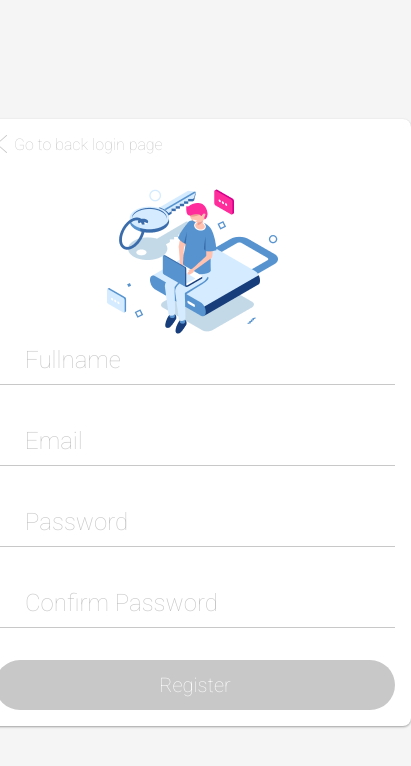
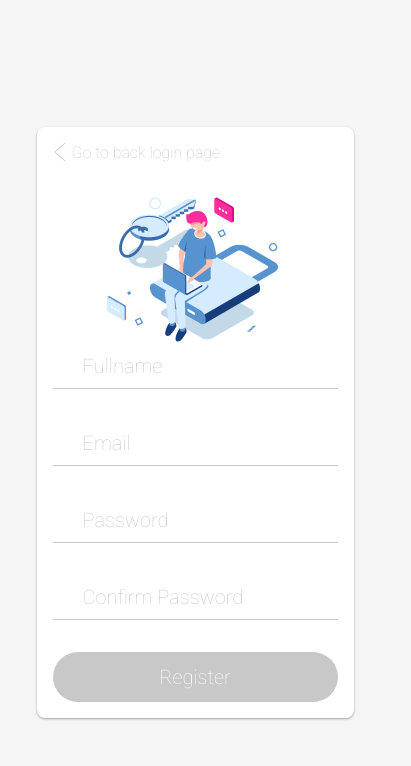
Before and after one commit to jonathangomes17/angular-marvel-super-heroes, an Angular app: page /register in a window 390 px wide. Shown: the top 766 px of the page, 411 px wide, since content can reach past the window. Built offline with nearby package versions, Linux system fonts and the light colour scheme.

Commit message:
feat: added media screen for login and register page

```diff
--- a/src/app/app.component.scss
+++ b/src/app/app.component.scss
@@ -14,7 +14,7 @@
     padding: 10px 30px;
     border: none;
     border-bottom: solid 1px $color-grey;
-        color: $color-primary!important;
+    color: $color-primary !important;
     font-size: 1.5rem;
     font-weight: 300;
 
@@ -44,7 +44,7 @@
     cursor: pointer;
     background-color: $color-primary;
     color: #fff;
-        transition: all .5s;
+    transition: all 0.5s;
 
     &:hover {
       background-color: darken($color-primary, 10%);
@@ -69,17 +69,31 @@
   }
 
   .error {
-        font-size: .85rem;
+    font-size: 0.85rem;
     color: $color-danger;
     margin-top: 2px;
     text-align: center;
-        animation: fadein .5s;
+    animation: fadein 0.5s;
     position: absolute;
     bottom: -20px;
 
     @keyframes fadein {
-            from { opacity: 0; }
-            to   { opacity: 1; }
+      from {
+        opacity: 0;
+      }
+      to {
+        opacity: 1;
       }
     }
   }
+
+  @media (max-width: 768px) {
+    body {
+      font-size: 14px;
+    }
+
+    input {
+      font-size: 1.25rem;
+    }
+  }
+}
--- a/src/app/pages/login/login.component.scss
+++ b/src/app/pages/login/login.component.scss
@@ -54,4 +54,12 @@
       }
     }
   }
+
+  @media (max-width: 768px) {
+    .login {
+      &__wrapper {
+        width: auto;
+      }
+    }
+  }
 }
--- a/src/app/pages/register/register.component.scss
+++ b/src/app/pages/register/register.component.scss
@@ -64,4 +64,12 @@
       }
     }
   }
+
+  @media (max-width: 768px) {
+    .register {
+      &__wrapper {
+        width: auto;
+      }
+    }
+  }
 }
```
Lines whose indentation alone changed are shown as unchanged.
